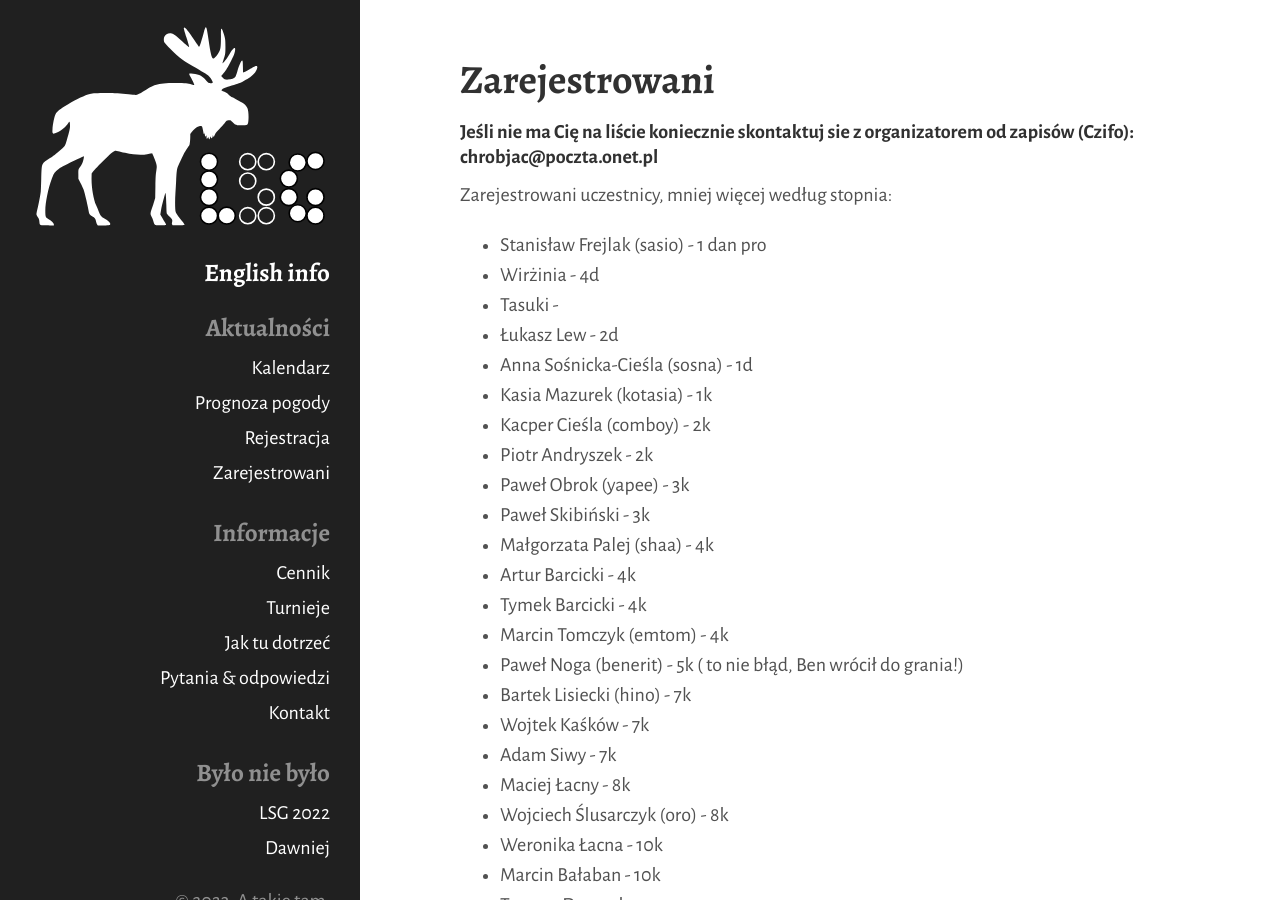
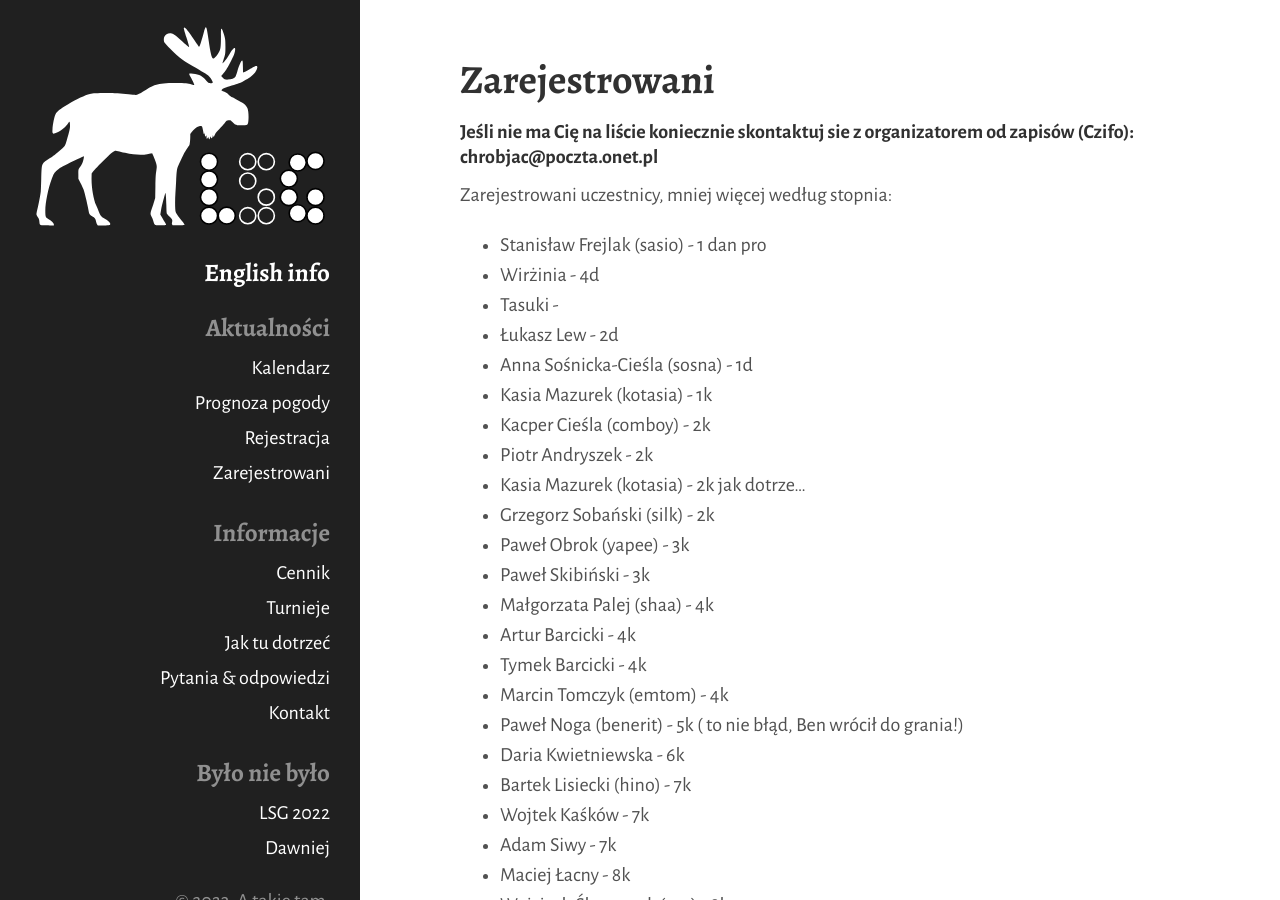
Before and after one commit to tasuki/lsg, a Jekyll site: the page built from zarejestrowani.md, in a window 1280 px wide and 900 px high. Built offline with Jekyll 4.4.1, drawn with Linux system fonts in a browser that asks for light colours.

Commit message:
Update zarejestrowani.md

```diff
--- a/zarejestrowani.md
+++ b/zarejestrowani.md
@@ -17,6 +17,8 @@ Zarejestrowani uczestnicy, mniej więcej według stopnia:
 - Kasia Mazurek (kotasia) - 1k
 - Kacper Cieśla (comboy) - 2k
 - Piotr Andryszek - 2k
+- Kasia Mazurek (kotasia) - 2k jak dotrze...
+- Grzegorz Sobański (silk) - 2k
 - Paweł Obrok (yapee) - 3k
 - Paweł Skibiński - 3k
 - Małgorzata Palej (shaa) - 4k
@@ -24,6 +26,7 @@ Zarejestrowani uczestnicy, mniej więcej według stopnia:
 - Tymek Barcicki - 4k
 - Marcin Tomczyk (emtom) - 4k
 - Paweł Noga (benerit) - 5k  ( to nie błąd, Ben wrócił do grania!)
+- Daria Kwietniewska - 6k
 - Bartek Lisiecki (hino) - 7k
 - Wojtek Kaśków - 7k
 - Adam Siwy - 7k
```
